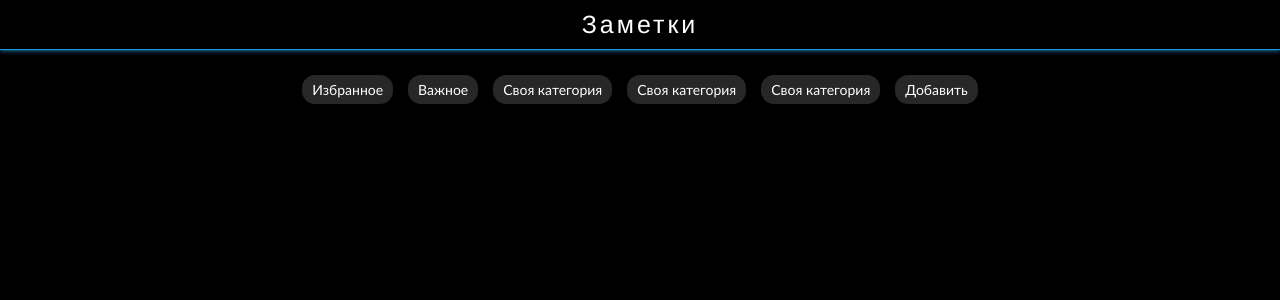
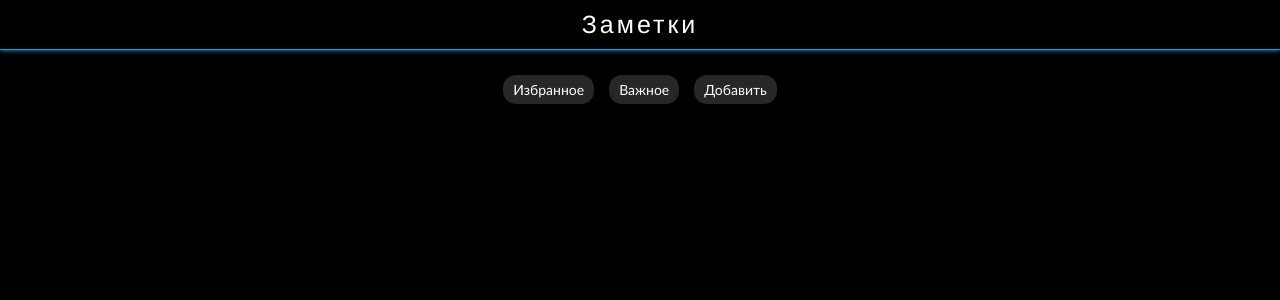
Before and after one commit to beautiful-cookie/information-cards, a Vue app: page /#/ in a window 1280 px wide. Shown: the top 300 px of the page. Built offline with nearby package versions, Linux system fonts and the light colour scheme.

Commit message:
function add categorie added

```diff
--- a/src/components/Add-categories-modal.vue
+++ b/src/components/Add-categories-modal.vue
@@ -21,10 +21,10 @@
     border-radius: 10px;
     padding: 15px;
     width: 500px;
-    height: 80vh;
+    height: 40vh;
     color: white;
     margin: auto;
-    top: 10vh;
+    top: 30vh;
     left: auto;
 
     .title-wrapper {
--- a/src/components/Categories.vue
+++ b/src/components/Categories.vue
@@ -1,15 +1,14 @@
 <template>
     <div class="categories-wrapper">
-        <div class="categories-item">Избранное</div>
-        <div class="categories-item">Важное</div>
-        <div class="categories-item">Своя категория</div>
-        <div class="categories-item">Своя категория</div>
-        <div class="categories-item">Своя категория</div>
+        <div class="categories-item-wrapper" v-for="categorie of categories" :key="categorie.id">
+            <div class="categories-item">{{categorie.title}}</div>
+        </div>
+
         <div class="categories-item" @click="toggleModal">Добавить</div>
         <Modal v-if="isShowModal" @close="toggleModal">
             <div class="modal-content-wrapper">
-                <input class="modal-input" type="text" placeholder="Введите название...">
-                <button class="add-categorie">Добавить</button>
+                <input class="modal-input" type="text" placeholder="Введите название..." v-model="addCathegorieTxt">
+                <button class="add-categorie" @click="addCategoriesItem">Добавить</button>
             </div>
         </Modal>
     </div>
@@ -21,13 +20,21 @@ export default {
     name: 'Categories',
     data() {
         return {
-            items: [],
-            isShowModal: false
+            categories: [
+                {title: 'Избранное', id: 1},
+                {title: 'Важное', id: 2},
+            ],
+            isShowModal: false,
+            addCathegorieTxt: ''
         }
     },
     methods: {
         addCategoriesItem() {
-
+            this.categories.push({
+                title: this.addCathegorieTxt = '' ? this.addCathegorieTxt : 'Нет названия',
+                id: Date.now()
+            })
+            this.addCathegorieTxt = ''
         },
         toggleModal() {
             this.isShowModal = !this.isShowModal
@@ -51,13 +58,13 @@ export default {
     margin-top: 25px;
     font-family: 'Trebuchet MS', 'Lucida Sans Unicode', 'Lucida Grande', 'Lucida Sans', Arial, sans-serif;
     font-size: 14px;
+}
 
 .categories-item {
-        padding: 6px 10px 6px 10px;
     background-color: #272727;
     color: white;
+    padding: 6px 10px 6px 10px;
     border-radius: 13px;
-        max-width: 30%;
     overflow: hidden;
     transition-property: background-color;
     transition-duration: 0.3s;
@@ -68,7 +75,6 @@ export default {
 }
 
 
-}
 
 .modal-content-wrapper {
     display: flex;
@@ -76,7 +82,7 @@ export default {
     align-items: center;
     flex-direction: column;
     gap: 10px;
-    height: 28%;
+    height: 50%;
 
     .modal-input {
         background-color: #222222;
```
Lines whose indentation alone changed are shown as unchanged.
